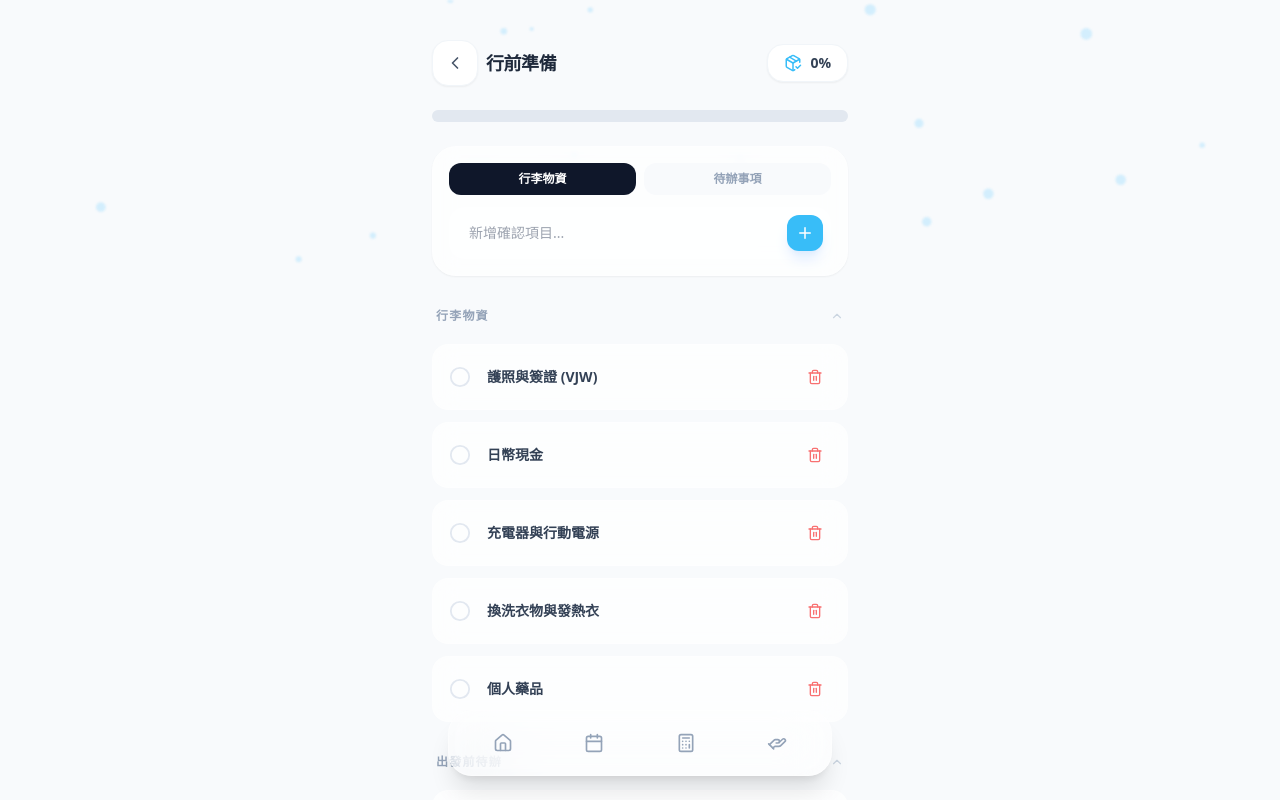
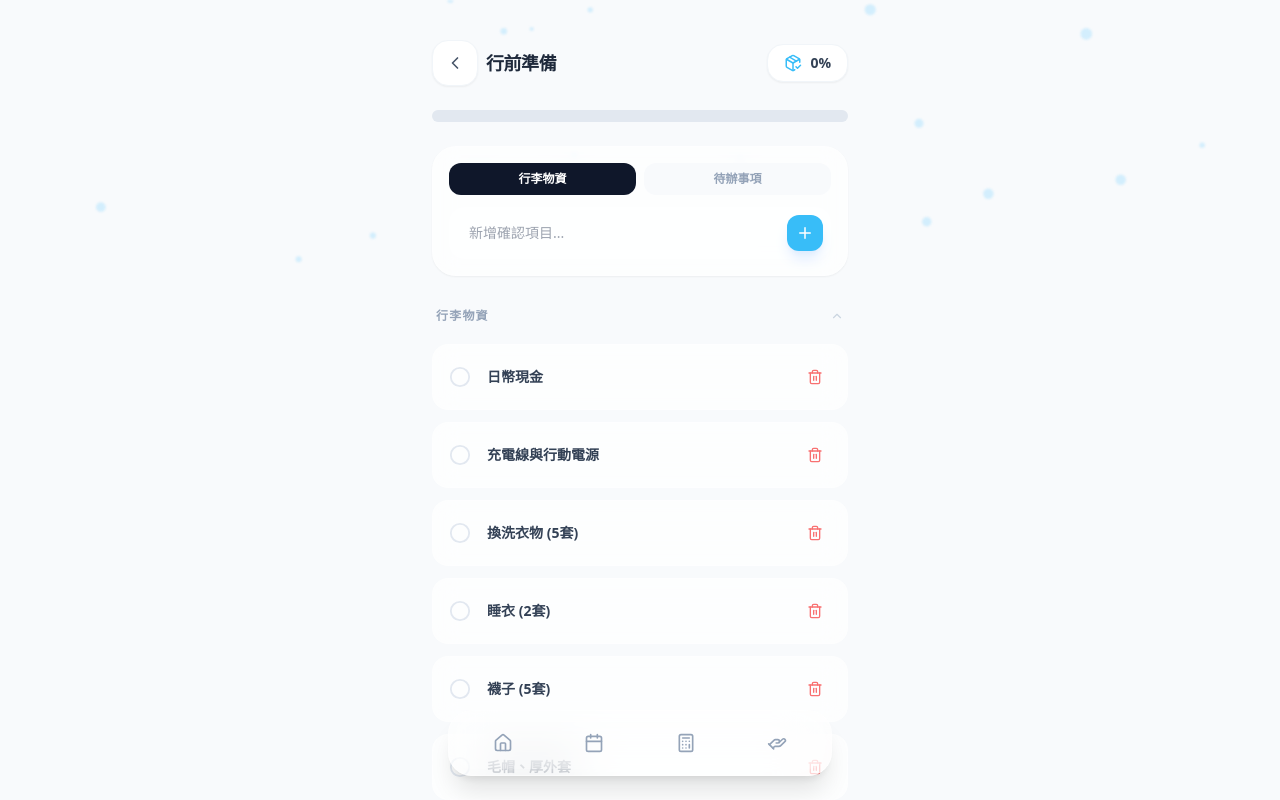
Before and after one commit to william8815/Japan-Tokyo, a Vue app: page /checklist in a window 1280 px wide. Built offline with nearby package versions, Linux system fonts and the light colour scheme.

Commit message:
update : checklist default value

```diff
--- a/src/stores/checklist.js
+++ b/src/stores/checklist.js
@@ -7,20 +7,32 @@ export const useChecklistStore = defineStore('checklist', {
         id: 'luggage',
         name: '行李物資',
         items: [
-          { id: 1, text: '護照與簽證 (VJW)', completed: false },
-          { id: 2, text: '日幣現金', completed: false },
-          { id: 3, text: '充電器與行動電源', completed: false },
-          { id: 4, text: '換洗衣物與發熱衣', completed: false },
-          { id: 5, text: '個人藥品', completed: false }
+          { id: 1, text: '日幣現金', completed: false },
+          { id: 2, text: '充電線與行動電源', completed: false },
+          { id: 3, text: '換洗衣物 (5套)', completed: false },
+          { id: 4, text: '睡衣 (2套)', completed: false },
+          { id: 5, text: '襪子 (5套)', completed: false },
+          { id: 6, text: '毛帽、厚外套', completed: false },
+          { id: 7, text: '個人藥品', completed: false },
+          { id: 8, text: '護照', completed: false },
+          { id: 9, text: '驗光單', completed: false },
+          { id: 10, text: '雨傘', completed: false },
+          { id: 11, text: '拖鞋', completed: false },
         ]
       },
       {
         id: 'tasks',
         name: '出發前待辦',
         items: [
-          { id: 101, text: '預約 Skyliner 車票', completed: false },
-          { id: 102, text: '購買旅遊保險', completed: false },
-          { id: 103, text: '預下載 Google Maps 離線地圖', completed: false }
+          { id: 101, text: '購買來回機票', completed: false },
+          { id: 102, text: '購買旅平險', completed: false },
+          { id: 103, text: '辦好電信漫遊或 e-SIM', completed: false },
+          { id: 104, text: 'Tabelog 預定 敘敘苑 (晴空塔店)', completed: false },
+          { id: 105, text: 'Tabelog 預定 牛舌的檸檬 (新宿)', completed: false },
+          { id: 106, text: '購買 墨田水族館 票券', completed: false },
+          { id: 107, text: '購買 箱根週遊券 (2日)', completed: false },
+          { id: 108, text: '填寫 Visit Japan Web', completed: false },
+          { id: 109, text: 'PayPay 電子錢包', completed: false }
         ]
       }
     ]
--- a/src/style.css
+++ b/src/style.css
@@ -8,7 +8,6 @@
 
 body {
   @apply font-sans text-slate-800 antialiased;
-  /* height: 100dvh; */
 }
 
 #app {
```
